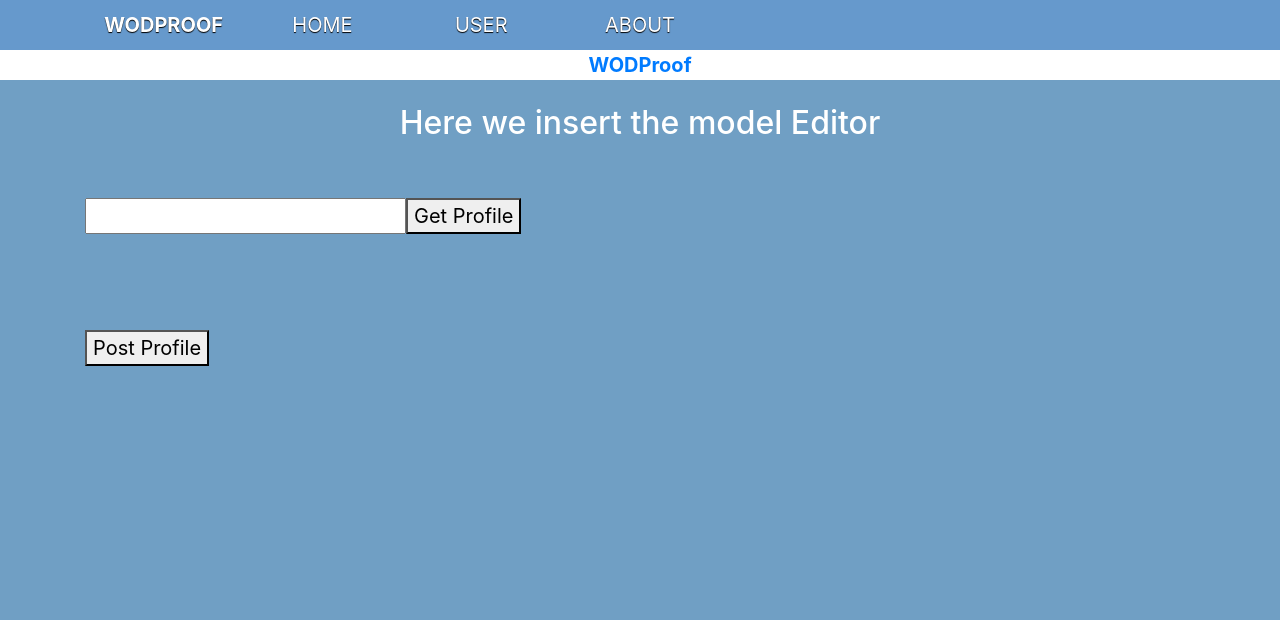
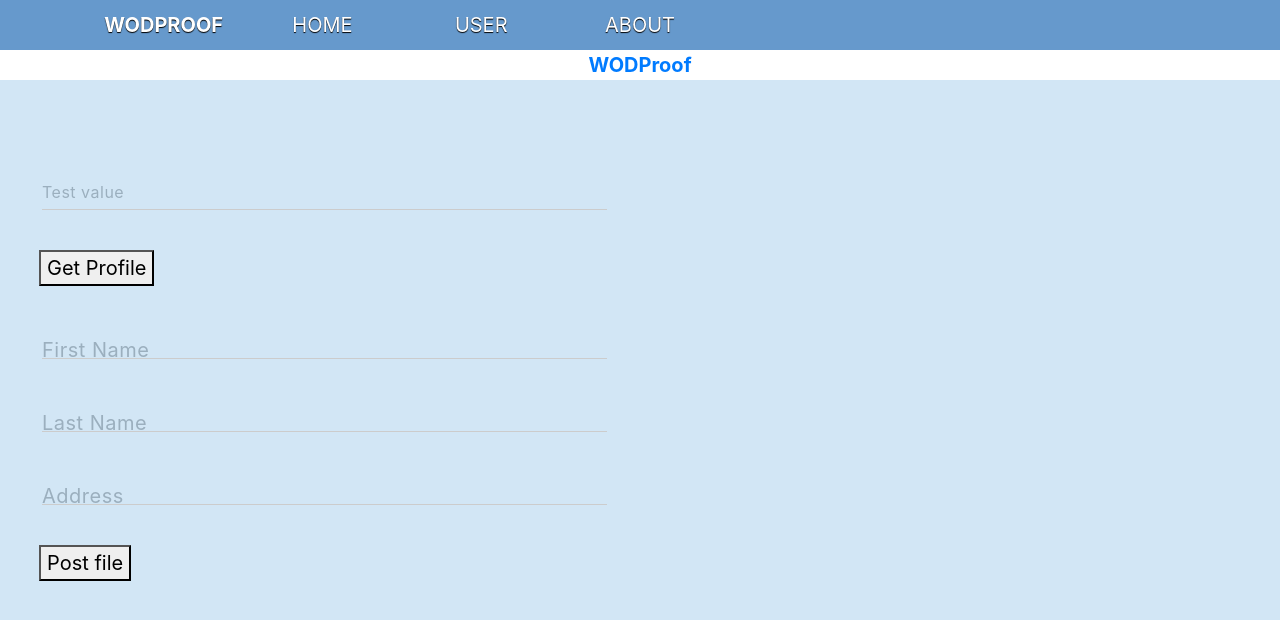
Before and after one commit to Stepanic4/My-Angular-6, an Angular app: page /home in a window 1280 px wide. Shown: the top 620 px of the page. Built offline with nearby package versions, Linux system fonts and the light colour scheme.

Commit message:
Created form

```diff
--- a/src/app/component/editor/editor.component.html
+++ b/src/app/component/editor/editor.component.html
@@ -1,13 +1,50 @@
-<div class="container py-5">
-    <input type="text" (keyup)="onNameKeyUp($event)">
-    <button (click)="getProfile()">Get Profile</button>
-    <br>
-    <div *ngIf="found">
-        <span>{{name}} age is {{age}}</span>
+<div class="content">
+    <div class="row pt-50">
+        <div class="col-6">
+            <div class="z-input no-ph">
+                <input (keyup)="onNameKeyUp($event)" class="effect-1" type="text" placeholder="">
+                <label>Test value</label>
+                <span class="focus-border"></span>
+
+                <div *ngIf="found">
+                    <span>{{name}} age is {{age}}</span>
+                </div>
+            </div>
+
+            <div class="col-3">
+                <button (click)="getProfile()">Get Profile</button>
+            </div>
+
+            <div class="input-effect">
+                <div class="z-input">
+                    <input class="effect-1" type="text" placeholder="">
+                    <label>First Name</label>
+                    <span class="focus-border"></span>
+                </div>
+            </div>
+
+            <div class="input-effect">
+                <div class="z-input">
+                    <input class="effect-1" type="text" placeholder="">
+                    <label>Last Name</label>
+                    <span class="focus-border"></span>
+                </div>
+            </div>
+
+            <div class="input-effect">
+                <div class="z-input">
+                    <input class="effect-1" type="text" placeholder="">
+                    <label>Address</label>
+                    <span class="focus-border"></span>
+                </div>
+            </div>
+
+            <div class="col-3 load-btn">
+                <button (click)="postProfile()" data-label="Do it!">Post file</button>
+            </div>
+        </div>
+
+
     </div>
-</div>
-<div class="container py-5">
-
-    <button (click)="postProfile()">Post Profile</button>
 
 </div>
--- a/src/app/component/editor/editor.component.scss
+++ b/src/app/component/editor/editor.component.scss
@@ -0,0 +1,102 @@
+/*= input focus effects css
+=========================== */
+:focus {
+  outline: none;
+}
+
+input[type="text"] {
+  font: 15px/24px "Lato", Arial, sans-serif;
+  color: #333;
+  width: 100%;
+  box-sizing: border-box;
+  letter-spacing: 1px;
+}
+
+.effect-1 {
+  border: 0;
+  padding: 4px 0;
+  border-bottom: 1px solid #ccc;
+  background-color: transparent;
+}
+
+.effect-1 ~ .focus-border {
+  position: absolute;
+  bottom: 0;
+  left: 0;
+  width: 0;
+  height: 2px;
+  background-color: #3399FF;
+  transition: 0.4s;
+}
+
+.effect-1:focus ~ .focus-border,
+.has-content.effect-16 ~ .focus-border {
+  width: 100%;
+  transition: 0.4s;
+}
+
+.effect-1 ~ label {
+  position: absolute;
+  left: 0;
+  width: 100%;
+  top: 9px;
+  color: #aaa;
+  transition: 0.3s;
+  z-index: -1;
+  letter-spacing: 0.5px;
+}
+
+.effect-1:focus ~ label, .has-content.effect-1 ~ label {
+  top: -16px;
+  font-size: 12px;
+  color: #3399FF;
+  transition: 0.3s;
+}
+
+/*= input focus effects css End
+=============================== */
+.material.form-group input {
+  border: none;
+  border-radius: 0;
+  border-bottom: 1px solid #6c757d;
+  transition: .3s;
+  padding: 0;
+}
+
+.material.form-group input:focus {
+  border: none;
+  box-shadow: none;
+  border-radius: 0;
+  border-bottom: 1px solid #007bff;
+  box-shadow: 0 1px 0 0 #007bff;
+}
+
+.no-ph {
+  position: relative;
+  margin-top: 1.2rem;
+}
+
+.no-ph input {
+  height: 2.3rem;
+}
+
+.no-ph label {
+  position: absolute;
+  font-size: 1rem;
+  top: 0.4rem;
+  left: 0;
+  transition: .3s;
+  cursor: text;
+}
+
+.no-ph input:focus ~ label, .no-ph label.active {
+  top: -1rem;
+  font-size: 0.75rem;
+  color: #007bff;
+}
+
+/*= input  End
+=============================== */
+
+/*= Button load
+=============================== */
--- a/src/app/component/editor/editor.component.ts
+++ b/src/app/component/editor/editor.component.ts
@@ -20,12 +20,13 @@ export class EditorComponent implements OnInit {
     }
 
     getProfile() {
-        this.httpClient.get('http://192.168.1.188:8080/api/qualifiers/list')
+        this.httpClient.get('http://httpbin.org/get')
             .subscribe(
                 (data: any[]) => {
                     if (data.length) {
                         this.age = data[0].age;
                         this.found = true;
+                        console.log('It`s work!');
                     }
                     if (data.length) {
                         console.log('DON`T WORK');
@@ -35,7 +36,7 @@ export class EditorComponent implements OnInit {
     }
 
     postProfile() {
-        this.httpClient.post('http://192.168.1.188:8080/api/qualifiers/upload_model',
+        this.httpClient.post('http://httpbin.org/post',
             {
                 last: true,
                 list: [
--- a/src/app/component/home/home.component.html
+++ b/src/app/component/home/home.component.html
@@ -1,7 +1,4 @@
 <div class="home-page">
-  <div class="container text-center pt-4">
-    <h2>Here we insert the model Editor</h2>
-  </div>
 
   <app-editor></app-editor>
 
--- a/src/assets/js/wodproof.js
+++ b/src/assets/js/wodproof.js
@@ -1,19 +1,19 @@
-export function Wodproof_init(){
+export function Wodproof_init() {
 
 // ===========BURGER=========
-    $(document).ready(function(){
+    $(document).ready(function () {
 
         var $menu = $("#menu");
 
-        $(window).scroll(function(){
-            if ( $(this).scrollTop() > 100 && $menu.hasClass("default") ){
-                $menu.fadeOut('fast',function(){
+        $(window).scroll(function () {
+            if ($(this).scrollTop() > 100 && $menu.hasClass("default")) {
+                $menu.fadeOut('fast', function () {
                     $(this).removeClass("default")
                         .addClass("fixed transbg")
                         .fadeIn('fast');
                 });
-            } else if($(this).scrollTop() <= 100 && $menu.hasClass("fixed")) {
-                $menu.fadeOut('fast',function(){
+            } else if ($(this).scrollTop() <= 100 && $menu.hasClass("fixed")) {
+                $menu.fadeOut('fast', function () {
                     $(this).removeClass("fixed transbg")
                         .addClass("default")
                         .fadeIn('fast');
@@ -22,13 +22,13 @@ export function Wodproof_init(){
         });//scroll
 
         $menu.hover(
-            function(){
-                if( $(this).hasClass('fixed') ){
+            function () {
+                if ($(this).hasClass('fixed')) {
                     $(this).removeClass('transbg');
                 }
             },
-            function(){
-                if( $(this).hasClass('fixed') ){
+            function () {
+                if ($(this).hasClass('fixed')) {
                     $(this).addClass('transbg');
                 }
             });//hover
@@ -38,7 +38,7 @@ export function Wodproof_init(){
     var $xBar = $(".x-bar"),
         $sideNav = $(".side-nav"),
         $menuIcon = $(".menu-icon");
-    $menuIcon.click(function() {
+    $menuIcon.click(function () {
         $sideNav.css({
             left: 0
         });
@@ -46,17 +46,51 @@ export function Wodproof_init(){
         $xBar.css({
             top: 30
         });
+        if ($(window).width() < 767) {
+            $sideNav.css({
+                left: 0
+            });
+        }
+        if ($(window).width() < 992) {
+            $sideNav.css({
+                width: 270
+            });
+        }
     });
-    $xBar.click(function() {
+    $xBar.click(function () {
         $sideNav.css({
-            left: -100 + "%"
+            left: -307
         });
         $menuIcon.fadeIn(500);
         $xBar.css({
             top: -30
         });
+        if ($(window).width() < 767) {
+            $sideNav.css({
+                left: -100 + "%"
+            });
+        }
+        if ($(window).width() < 991 && $(window).width() > 1199) {
+            $sideNav.css({
+                left: -270
+            });
+        }
+    });
+// ========END Burger=======
+// ===========INPUT=========
+    $(document).ready(function () {
+        $('.no-ph input').on('input', function () {
+            if ($(this).val() !== "") {
+                $(this).siblings('label').addClass('active');
+            } else {
+                $(this).siblings('label').removeClass('active');
+            }
+        });
     });
 
-// ========END Burger========
+// ========END input========
+// ========3D Button========
 
-} /*===END init====*/
+
+// =====END 3d button=======
+}
--- a/src/styles.scss
+++ b/src/styles.scss
@@ -1,18 +1,30 @@
 /* =====Created by Ivan Zolotukhin====== */
 /* You can add global styles to this file, and also import other style files */
 
-$blue: #709fc4;
-$lilac: #c29dd4;
-$melon: #e2e5a4;
+
+//***********color**********
+$blue: rgba(127, 183, 226, 0.35);
+$lilac: rgba(119, 173, 217, 1);
+$melon: rgba(70, 175, 171, 0.69);
+
+
+//========General class========
+.pt-50 {
+  padding-top: 50px;
+}
 //=================Preloader=============
 
-//===============ENDpreloader============
+//===============END preloader============
+
 body {
   height: 100vh;
   width: 100%;
   color: #ffffff;
   font-weight: 400;
   font-size: 20px;
+}
+.content {
+  padding: 24px 24px 1px;
 }
 
 .home-page {
@@ -33,17 +45,7 @@ body {
   min-height:calc(100vh - 50px);
 }
 
-//==============================================Media Queries============================
-@media (max-width: 992px) {
-  .home-page {
-    min-height: 100vh;
-  }
-
-  .user-page {
-    min-height: 100vh;
-  }
-
-  .about-page {
-    min-height: 100vh;
-  }
+.z-input {
+  margin: 40px 3%;
+  position: relative;
 }
```
